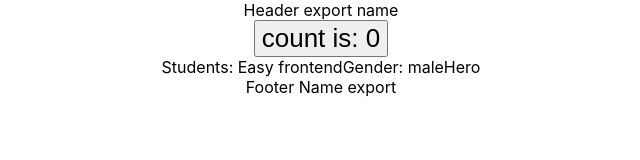
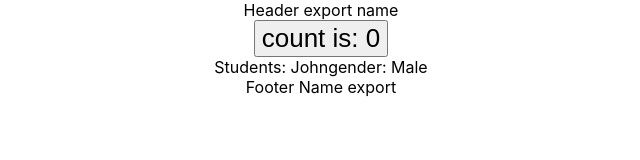
Before and after one commit to ngocanhth/react-easy-typescript, a React (Vite) app: page / in a window 1280 px wide. Shown: the top 160 px of the page, without its empty margins (319-959 px from the left). Built offline with nearby package versions, Linux system fonts and the light colour scheme.

Commit message:
Su dung probs bbang object props

```diff
--- a/src/App.tsx
+++ b/src/App.tsx
@@ -2,13 +2,19 @@ import { useState } from 'react'
 import logo from './logo.svg'
 import './App.css'
 import { Footer, Header } from './components/common'
-import { Student } from './features/labs/Students'
+import { Student} from './features/labs/Students'
+import { StudentModel } from './models/student'
 // import Header from './components/common/Header'
 // import Footer from './components/common/Footer'
 
 function App() {
   const [count, setCount] = useState(0)
 
+  const john: StudentModel = {
+    name: 'John',
+    age: 32,
+    gender: "Male",
+  }
   return (
     <div className="App">
 
@@ -18,7 +24,7 @@ function App() {
           </button>
           {/* <Student student = {{name:"Easy frontend", gender: 'male', isHero: true}}/> */}
 
-          <Student name= 'Easy frontend' gender= 'male' isHero />
+          <Student student = {john} />
 
      <Footer />
     </div>
--- a/src/features/labs/Students.tsx
+++ b/src/features/labs/Students.tsx
@@ -1,19 +1,10 @@
 import * as React from 'react';
+import { StudentModel } from '../../models';
 
 // cach 1:
 
 
-export interface StudentProps {
-  name: string,
-  gender?: string,
-  isHero?: boolean,
-  hobbyList?: string[],
-  sayHello?: () =>  void,
-}
-
-// cach 2:
-
-// export interface Student {
+// export interface StudentProps {
 //   name: string,
 //   gender?: string,
 //   isHero?: boolean,
@@ -21,27 +12,21 @@ export interface StudentProps {
 //   sayHello?: () =>  void,
 // }
 
-// export interface StudentProps {
-//   student: Student,
-// }
+// cach 2:
 
 
-// export function Student ({student}: StudentProps) {
-//   return (
-//     <div>
-//       Students: {student.name}
-//       Gender: {student.gender}
-//     </div>
-//   );
-// }
 
-export function Student ({name, gender = 'Male', isHero = false, hobbyList=[], sayHello = () => {}}: StudentProps) {
+export interface StudentProps {
+  student: StudentModel
+}
+
+export function Student ({student}: StudentProps) {
   return (
     <div>
-      Students: {name}
-      Gender: {gender}
+      Students: {student.name}
 
-      {isHero ? 'Hero' : 'No Hero'}
+      {student.gender ? 'gender: ' : ''}
+       {student.gender}
     </div>
   );
 }
--- /dev/null
+++ b/src/models/auth.ts
@@ -0,0 +1,4 @@
+export interface LoginPayload {
+    user: string,
+    password: string,
+}
--- /dev/null
+++ b/src/models/index.ts
@@ -0,0 +1,2 @@
+export * from './student'
+export * from './auth'
--- /dev/null
+++ b/src/models/student.ts
@@ -0,0 +1,7 @@
+export interface StudentModel {
+  name: string,
+  age: number,
+  gender?: string,
+  isHero?: boolean,
+  hobbyList?: string[],
+}
```
